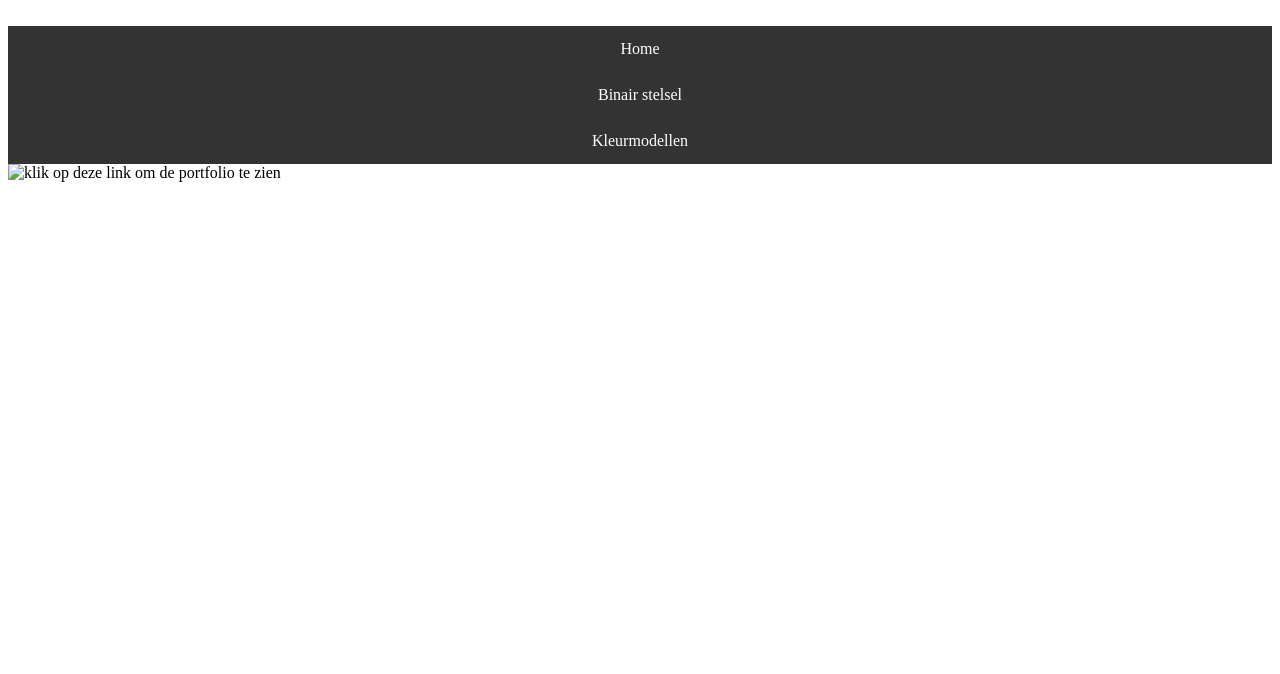
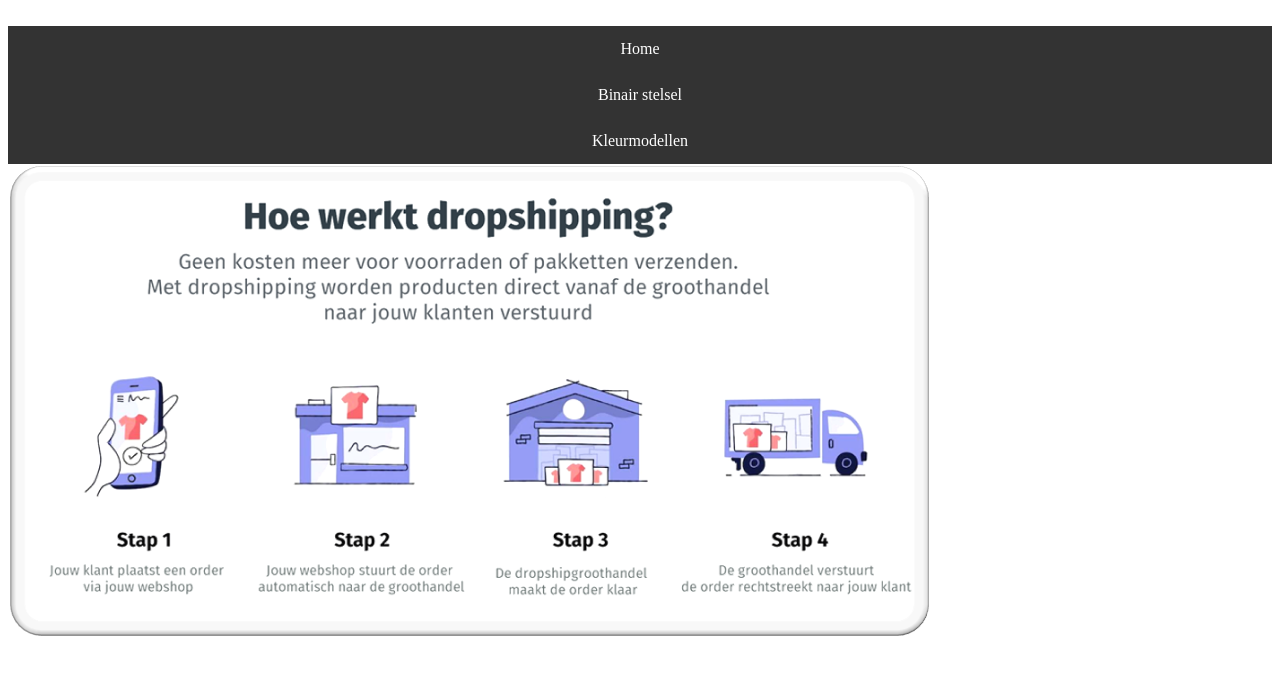
Before and after one commit to Dylan832009/Dylan832009.github.io, a plain HTML site: page kleurmodellen.html in a window 1280 px wide. Drawn offline with Linux system fonts and the light colour scheme.

Commit message:
Update kleurmodellen.html

```diff
--- a/kleurmodellen.html
+++ b/kleurmodellen.html
@@ -15,7 +15,7 @@
       <li><a href="kleurmodellen.html">Kleurmodellen</a></li>
     </ul>
 
-    <img src="afbeelding portfolio...pdf"  alt="klik op deze link om de portfolio te zien">
+    <img src="afbeelding dropshipping info.png"  alt="klik op deze link om de portfolio te zien">
 
   </body>
 </html>
```
